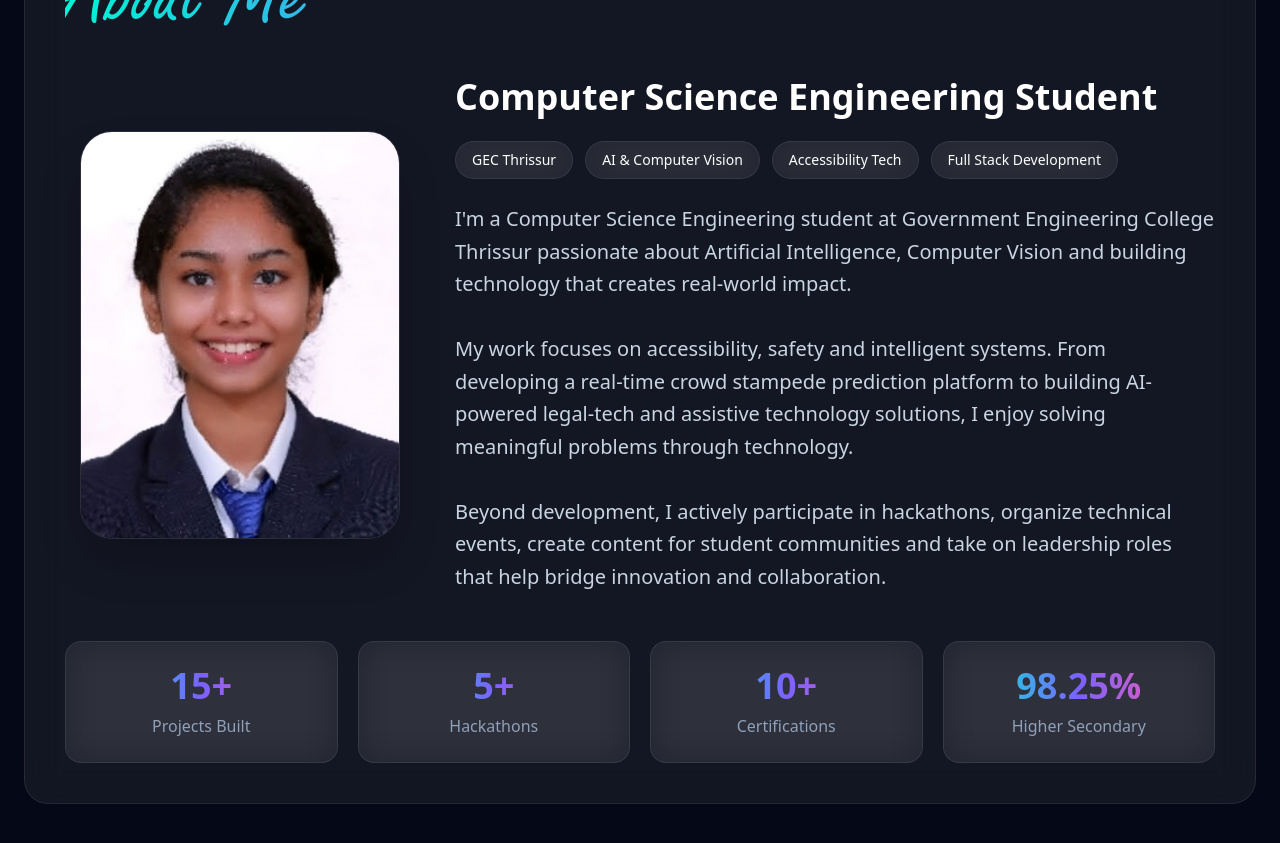
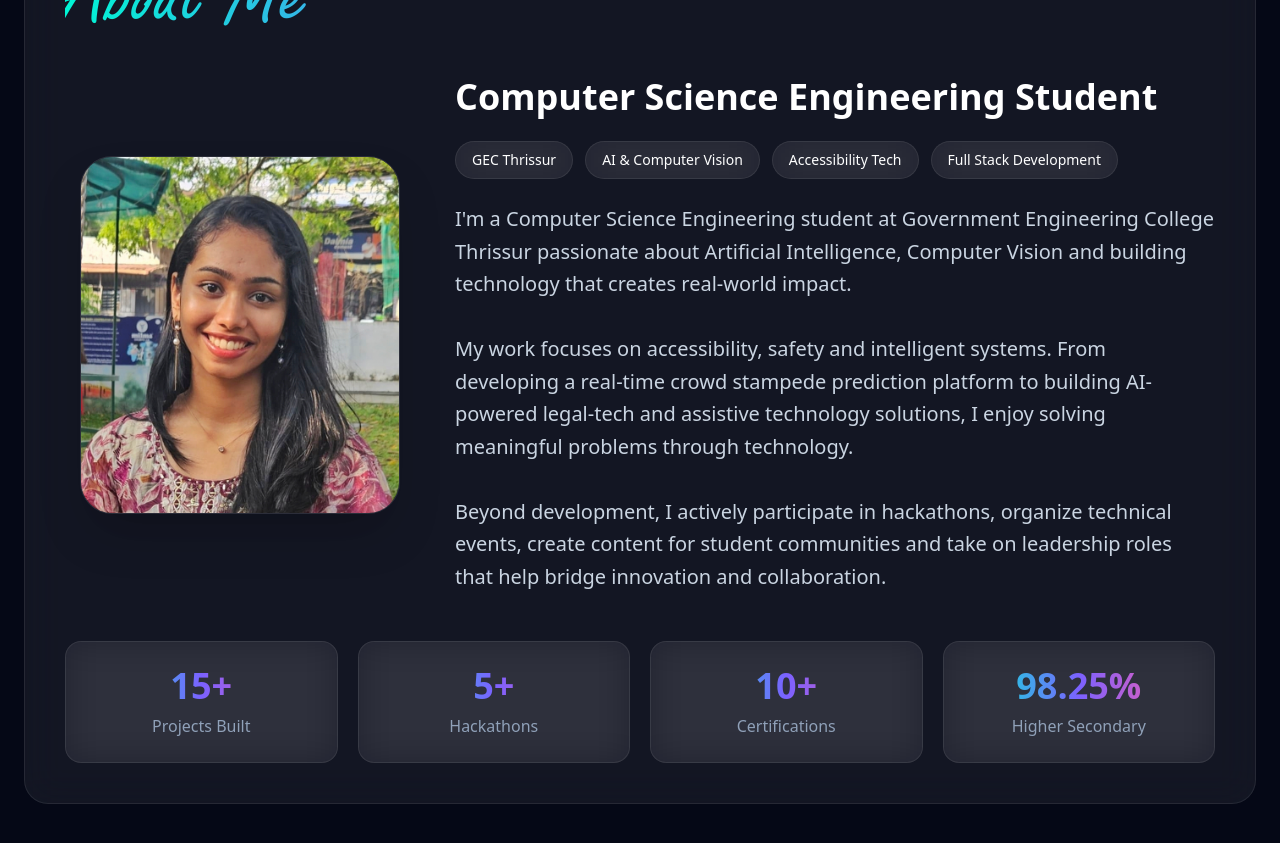
Before and after one commit to nayanashaji/portfolio-2, a Next.js app: page / in a window 1280 px wide. Shown: the part 1020-1863 px from the top of the page. Built offline with nearby package versions, Linux system fonts and the light colour scheme.

Commit message:
update: photo

```diff
--- a/components/About.tsx
+++ b/components/About.tsx
@@ -62,7 +62,7 @@ export default function About() {
 
           <div className="flex justify-center">
             <img
-              src="/profile.jpg"
+              src="/profile.jpeg"
               alt="Nayana Shaji"
               className="
               w-[280px]
```
Also changed, not shown: public/profile.jpeg (added), public/profile.jpg (deleted).
